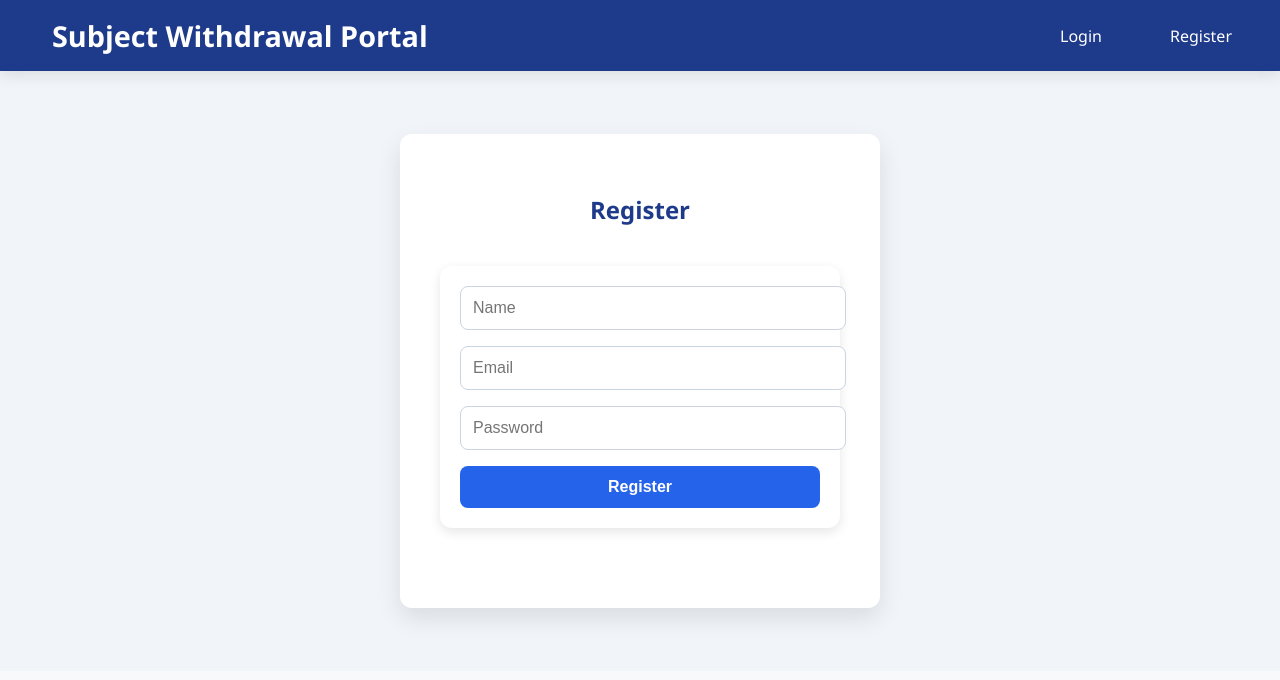
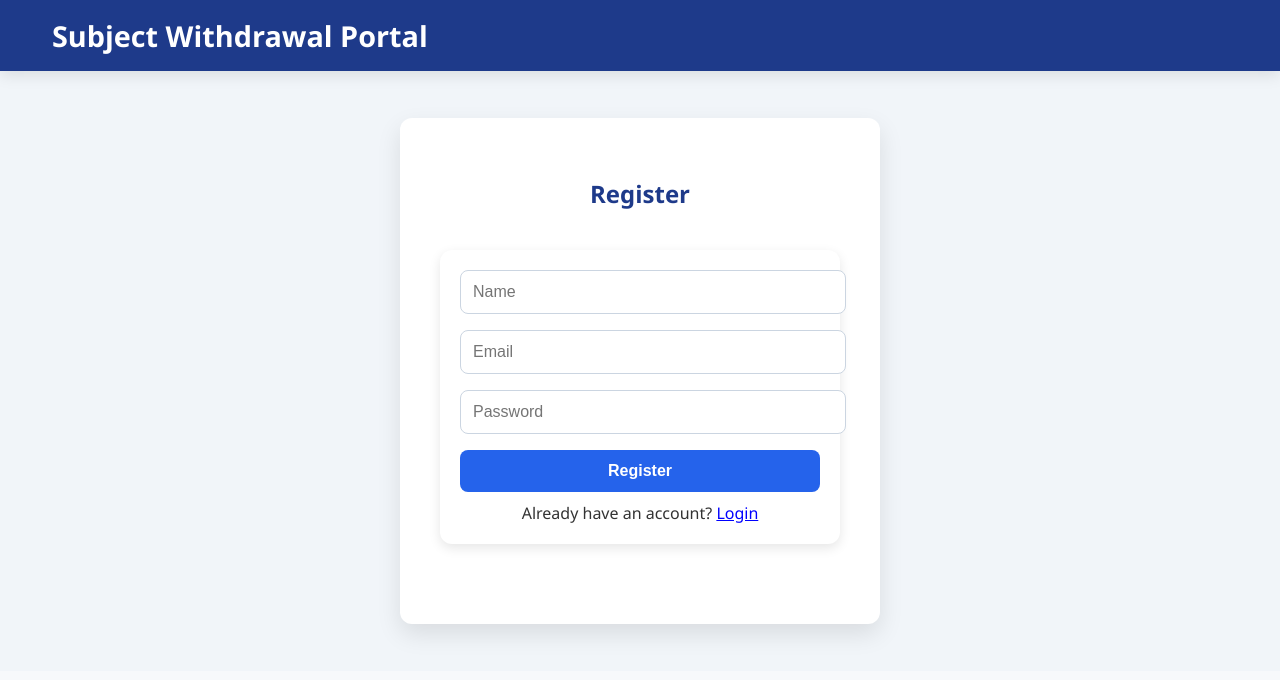
Before and after one commit to usmankamboh/withdrawal_frontend, a React (Vite) app: page /register in a window 1280 px wide. Shown: the top 680 px of the page. Built offline with nearby package versions, Linux system fonts and the light colour scheme.

Commit message:
navbar changings

```diff
--- a/src/components/Navbar.jsx
+++ b/src/components/Navbar.jsx
@@ -18,16 +18,16 @@ const Navbar = () => {
       <div className="navbar-right">
         {!user ? (
           <>
-            <Link to="/login" className="navbar-link">Login</Link>
-            <Link to="/register" className="navbar-link">Register</Link>
+            {/* <Link to="/login" className="navbar-link">Login</Link> */}
+            {/* <Link to="/register" className="navbar-link">Register</Link> */}
           </>
         ) : (
           <>
             {user.email !== "mariakamboh@gmail.com" && (
-              <Link to="/dashboard" className="navbar-link">Dashboard</Link>
+              <Link to="/dashboard" className="navbar-link">Student Dashboard</Link>
             )}
             {user.email === "mariakamboh@gmail.com" && (
-              <Link to="/admin" className="navbar-link">Admin</Link>
+              <Link to="/admin" className="navbar-link">Admin Dashboard</Link>
             )}
             <button className="navbar-logout" onClick={handleLogout}>Logout</button>
           </>
--- a/src/pages/Login.jsx
+++ b/src/pages/Login.jsx
@@ -53,6 +53,13 @@ const Login = () => {
             <ErrorMessage name="password" component="div" className="error" />
 
             <button className="auth-button" type="submit">Login</button>
+
+            <div style={{ marginTop: "10px", textAlign: "center" }}>
+              Have no account?{" "}
+              <a href="/register" style={{ color: "blue", textDecoration: "underline" }}>
+                Register
+              </a>
+            </div>
           </Form>
         </Formik>
       </div>
--- a/src/pages/Register.jsx
+++ b/src/pages/Register.jsx
@@ -52,6 +52,12 @@ const Register = () => {
             <ErrorMessage name="password" component="div" className="error" />
 
             <button className="auth-button" type="submit">Register</button>
+            <div style={{ marginTop: "10px", textAlign: "center" }}>
+              Already have an account?{" "}
+              <a href="/login" style={{ color: "blue", textDecoration: "underline" }}>
+                Login
+              </a>
+            </div>
           </Form>
         </Formik>
       </div>
```
Lines whose indentation alone changed are shown as unchanged.
